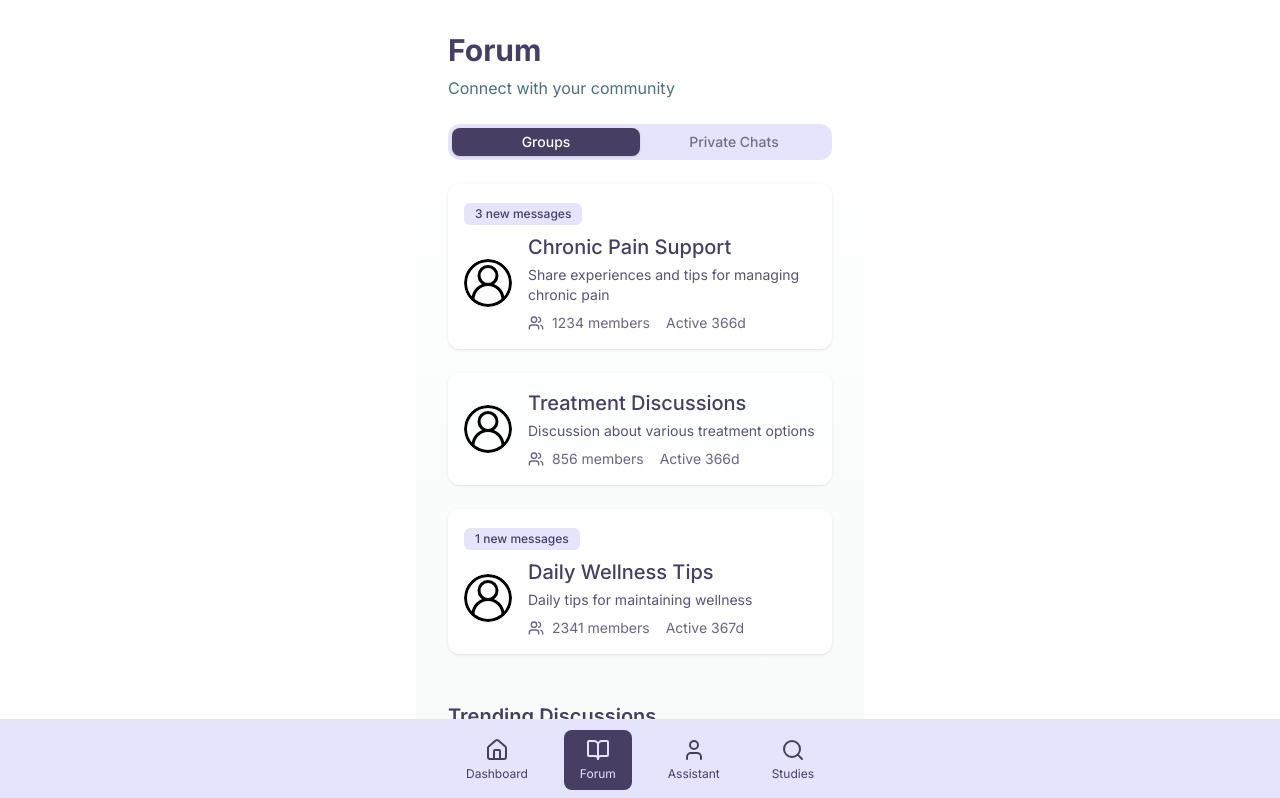
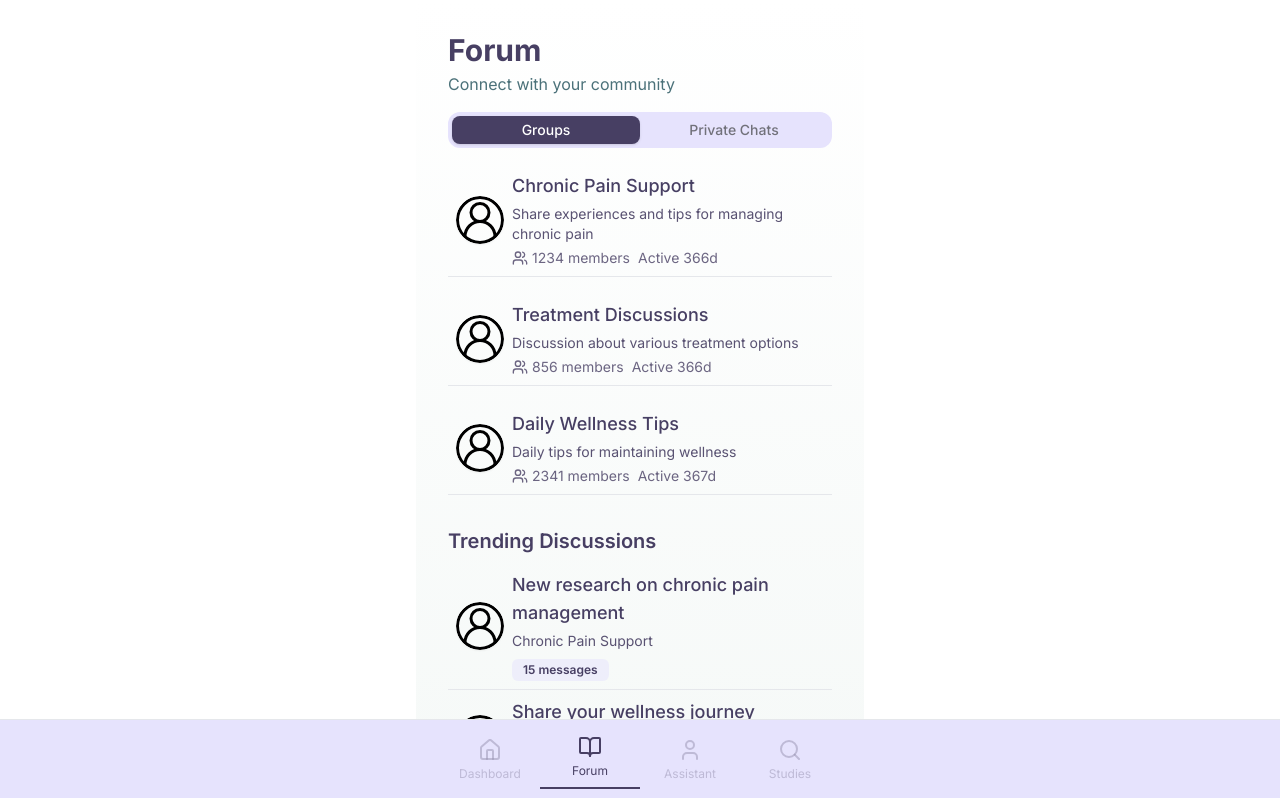
Before and after one commit to paulburkhardt/Rarely, a Next.js app in the folder my-app/: page /forum in a window 1280 px wide. Shown: the top 798 px of the page. Built offline with nearby package versions, Linux system fonts and the light colour scheme.

Commit message:
sleeker and more modern design

```diff
--- a/my-app/app/forum/page.tsx
+++ b/my-app/app/forum/page.tsx
@@ -7,6 +7,7 @@ import { ChevronRight, MessageCircle, Users } from 'lucide-react'
 import Link from 'next/link'
 import { Badge } from "@/components/ui/badge"
 import { colors } from '@/styles/colors'
+import { useSearchParams, useRouter } from 'next/navigation'
 
 
 type Group = {
@@ -83,91 +84,81 @@ function formatTimeAgo(date: Date) {
 }
 
 export default function ForumPage() {
-  const [activeTab, setActiveTab] = useState('groups')
+  const searchParams = useSearchParams()
+  const router = useRouter()
+  const activeTab = searchParams.get('tab') || 'groups'
+
+  const handleTabChange = (value: string) => {
+    router.push(`/forum?tab=${value}`)
+  }
 
   return (
-    <div className="min-h-[calc(100vh-5rem)] bg-gradient-to-b from-white to-[#DEEAE5]/30 p-6 md:p-8">
-      <h1 className="text-2xl md:text-3xl font-bold text-[#473F63] mb-6">
+    <div className="min-h-[calc(100vh-5rem)] bg-gradient-to-b from-white to-[#DEEAE5]/30 p-2 md:p-8">
+      <h1 className="text-2xl md:text-3xl font-bold text-[#473F63] mb-4">
         Forum
-        <span className="block text-base font-normal text-[#1E4D57]/80 mt-2">
+        <span className="block text-base font-normal text-[#1E4D57]/80 mt-1">
           Connect with your community
         </span>
       </h1>
 
-      <Tabs defaultValue="groups" className="space-y-6">
+      <Tabs value={activeTab} className="space-y-4" onValueChange={handleTabChange}>
         <TabsList className={`grid w-full grid-cols-2 rounded-xl p-1 ${
           activeTab === 'private' ? 'bg-[#DEEAE5]' : 'bg-[#E6E3FD]'
         }`}>
           <TabsTrigger
             value="groups"
-            onClick={() => setActiveTab('groups')}
             className="rounded-lg data-[state=active]:bg-[#473F63] data-[state=active]:text-white transition-all duration-200"
           >
             Groups
           </TabsTrigger>
           <TabsTrigger
             value="private"
-            onClick={() => setActiveTab('private')}
             className="rounded-lg data-[state=active]:bg-[#1E4D57] data-[state=active]:text-white transition-all duration-200"
           >
             Private Chats
           </TabsTrigger>
         </TabsList>
 
-        <TabsContent value="groups" className="grid gap-6">
+        <TabsContent value="groups" className="grid gap-4">
           {groups.map((group) => (
             <Link key={group.id} href={`/forum/chat/${group.id}`}>
-              <Card className="group hover:shadow-lg transition-all duration-300 border-none bg-white/80 backdrop-blur-sm">
-                <div className="p-4">
-                  {group.unreadCount && (
-                    <Badge
-                      variant="secondary"
-                      className="w-fit mb-2 bg-[#E6E3FD] text-[#473F63] font-medium"
-                    >
-                      {group.unreadCount} new messages
-                    </Badge>
-                  )}
-                  <div className="flex items-center gap-4">
+              <div className="flex items-center p-2 border-b border-gray-200">
                 <img
                   src={group.imageUrl}
                   alt={group.name}
                   className="w-12 h-12 rounded-full shadow-sm"
                 />
-                    <div className="flex-1 min-w-0">
-                      <h3 className="text-[#473F63] font-medium text-xl group-hover:text-[#1E4D57] transition-colors">
+                <div className="flex-1 min-w-0 ml-2">
+                  <h3 className="text-[#473F63] font-medium text-lg group-hover:text-[#1E4D57] transition-colors">
                     {group.name}
                   </h3>
                   <p className="text-[#473F63]/90 text-sm mt-1 line-clamp-2">
                     {group.description}
                   </p>
-                      <div className="flex items-center gap-4 mt-2 text-sm text-[#473F63]/80 group-hover:text-[#473F63]">
+                  <div className="flex items-center gap-2 mt-1 text-sm text-[#473F63]/80 group-hover:text-[#473F63]">
                     <div className="flex items-center">
-                          <Users className="w-4 h-4 mr-2" />
+                      <Users className="w-4 h-4 mr-1" />
                       {group.memberCount} members
                     </div>
                     <span>Active {formatTimeAgo(group.lastActivity)}</span>
                   </div>
                 </div>
               </div>
-                </div>
-              </Card>
             </Link>
           ))}
 
           {/* Trending Discussions section with similar styling */}
-          <div className="mt-6">
-            <h2 className="text-xl font-semibold text-[#473F63] mb-4">Trending Discussions</h2>
+          <div className="mt-4">
+            <h2 className="text-xl font-semibold text-[#473F63] mb-2">Trending Discussions</h2>
             {discussions.map((discussion) => (
               <Link key={discussion.id} href={`/forum/chat/discussion${discussion.id}`}>
-                <Card className="group hover:shadow-lg transition-all duration-300 border-none bg-white/80 backdrop-blur-sm mb-4">
-                  <div className="p-4">
-                    <div className="flex items-center gap-4">
+                <div className="flex items-center p-2 border-b border-gray-200">
                   <img
                     src={discussion.groupImage}
                     alt={discussion.groupName}
                     className="w-12 h-12 rounded-full shadow-sm"
                   />
-                      <div className="flex-1 min-w-0">
+                  <div className="flex-1 min-w-0 ml-2">
                     <h3 className="text-[#473F63] font-medium text-lg group-hover:text-[#1E4D57] transition-colors">
                       {discussion.title}
                     </h3>
@@ -182,15 +173,13 @@ export default function ForumPage() {
                     </Badge>
                   </div>
                 </div>
-                  </div>
-                </Card>
               </Link>
             ))}
           </div>
         </TabsContent>
 
         {/* Private chats tab with green styling */}
-        <TabsContent value="private" className="grid gap-6">
+        <TabsContent value="private" className="grid gap-4">
           {[
             {
               id: '1',
@@ -210,15 +199,13 @@ export default function ForumPage() {
             }
           ].map((chat) => (
             <Link key={chat.id} href={`/forum/chat/private${chat.id}`}>
-              <Card className="group hover:shadow-lg transition-all duration-300 border-none bg-white/80 backdrop-blur-sm mb-4">
-                <div className="p-4">
-                  <div className="flex items-center gap-4">
+              <div className="flex items-center p-2 border-b border-gray-200">
                 <img
                   src={chat.image}
                   alt={chat.name}
                   className="w-12 h-12 rounded-full shadow-sm"
                 />
-                    <div className="flex-1 min-w-0">
+                <div className="flex-1 min-w-0 ml-2">
                   <div className="flex items-center justify-between">
                     <h3 className="text-[#1E4D57] font-medium">
                       {chat.name}
@@ -240,8 +227,6 @@ export default function ForumPage() {
                   </Badge>
                 )}
               </div>
-                </div>
-              </Card>
             </Link>
           ))}
         </TabsContent>
--- a/my-app/components/bottom-nav.tsx
+++ b/my-app/components/bottom-nav.tsx
@@ -1,57 +1,69 @@
 "use client"
-
 
 import { Home, BookOpen, User, Search } from 'lucide-react'
 import Link from "next/link"
-import { usePathname } from "next/navigation"
+import { usePathname, useSearchParams } from "next/navigation"
 
 export function BottomNav() {
   const pathname = usePathname()
+  const searchParams = useSearchParams()
+  const activeTab = searchParams.get('tab')
 
   const isActive = (path: string) => {
     return pathname === path
   }
 
+  const isPrivateTab = pathname === '/forum' && activeTab === 'private'
+
   const getLinkStyle = (path: string) => {
     return isActive(path)
-      ? { color: '#E6E3FD', backgroundColor: '#473F63' }
-      : { color: '#473F63' }
+      ? {
+          borderBottom: `2px solid ${isPrivateTab ? '#1E4D57' : '#473F63'}`,
+          marginBottom: '4px',
+          color: isPrivateTab ? '#1E4D57' : '#473F63'
+        }
+      : {
+          textDecoration: 'none',
+          color: 'rgba(71, 63, 99, 0.5)'
+        }
   }
 
   return (
-    <div className="fixed bottom-0 left-0 right-0 bg-[#E6E3FD] border-t border-gray-200">
+    <div className={`fixed bottom-0 left-0 right-0 ${
+      isPrivateTab ? 'bg-[#DEEAE5]' : 'bg-[#E6E3FD]'
+    } border-t border-gray-200`}>
       <div className="flex justify-around items-center h-20 px-6 max-w-md mx-auto">
         <Link
           href="/"
-          className="flex flex-col items-center rounded-lg px-4 py-2"
+          className="flex flex-col items-center px-4 py-2 w-1/4"
           style={getLinkStyle('/')}
         >
-          <Home className="w-6 h-6" />
-          <span className="text-xs mt-1">Dashboard</span>
+          <Home className="w-6 h-6" style={{ opacity: isActive('/') ? 1 : 0.5 }} />
+          <span className="text-xs mt-1" style={{ opacity: isActive('/') ? 1 : 0.5 }}>Dashboard</span>
         </Link>
         <Link
           href="/forum"
-          className="flex flex-col items-center rounded-lg px-4 py-2"
+          className="flex flex-col items-center px-4 py-2 w-1/4"
           style={getLinkStyle('/forum')}
         >
-          <BookOpen className="w-6 h-6" />
-          <span className="text-xs mt-1">Forum</span>
+          <BookOpen className="w-6 h-6" style={{ opacity: isActive('/forum') ? 1 : 0.5 }} />
+          <span className="text-xs mt-1" style={{ opacity: isActive('/forum') ? 1 : 0.5 }}>Forum</span>
         </Link>
         <Link
           href="/chat"
-          className="flex flex-col items-center rounded-lg px-4 py-2"
+          className="flex flex-col items-center px-4 py-2 w-1/4"
           style={getLinkStyle('/chat')}
         >
-          <User className="w-6 h-6" />
-          <span className="text-xs mt-1">Assistant</span>
+          <User className="w-6 h-6" style={{ opacity: isActive('/chat') ? 1 : 0.5 }} />
+          <span className="text-xs mt-1" style={{ opacity: isActive('/chat') ? 1 : 0.5 }}>Assistant</span>
         </Link>
         <Link
           href="/studies"
-          className="flex flex-col items-center rounded-lg px-4 py-2"
+          className="flex flex-col items-center px-4 py-2 w-1/4"
           style={getLinkStyle('/studies')}
         >
-          <Search className="w-6 h-6" />
-          <span className="text-xs mt-1">Studies</span>
+          <Search className="w-6 h-6" style={{ opacity: isActive('/studies') ? 1 : 0.5 }} />
+          <span className="text-xs mt-1" style={{ opacity: isActive('/studies') ? 1 : 0.5 }}>Studies</span>
         </Link>
       </div>
     </div>
--- a/my-app/package.json
+++ b/my-app/package.json
@@ -13,6 +13,7 @@
     "@radix-ui/react-tabs": "^1.1.2",
     "class-variance-authority": "^0.7.1",
     "clsx": "^2.1.1",
+    "framer-motion": "^11.15.0",
     "lucide-react": "^0.469.0",
     "next": "14.2.16",
     "react": "^18",
```
Also changed, not shown: my-app/app/studies/page.tsx (+17 -19 lines), my-app/components/Dashboard.tsx (+101 -73 lines), 1 other file (tests, documents, lock files or other folders). Lines whose indentation alone changed are shown as unchanged.
